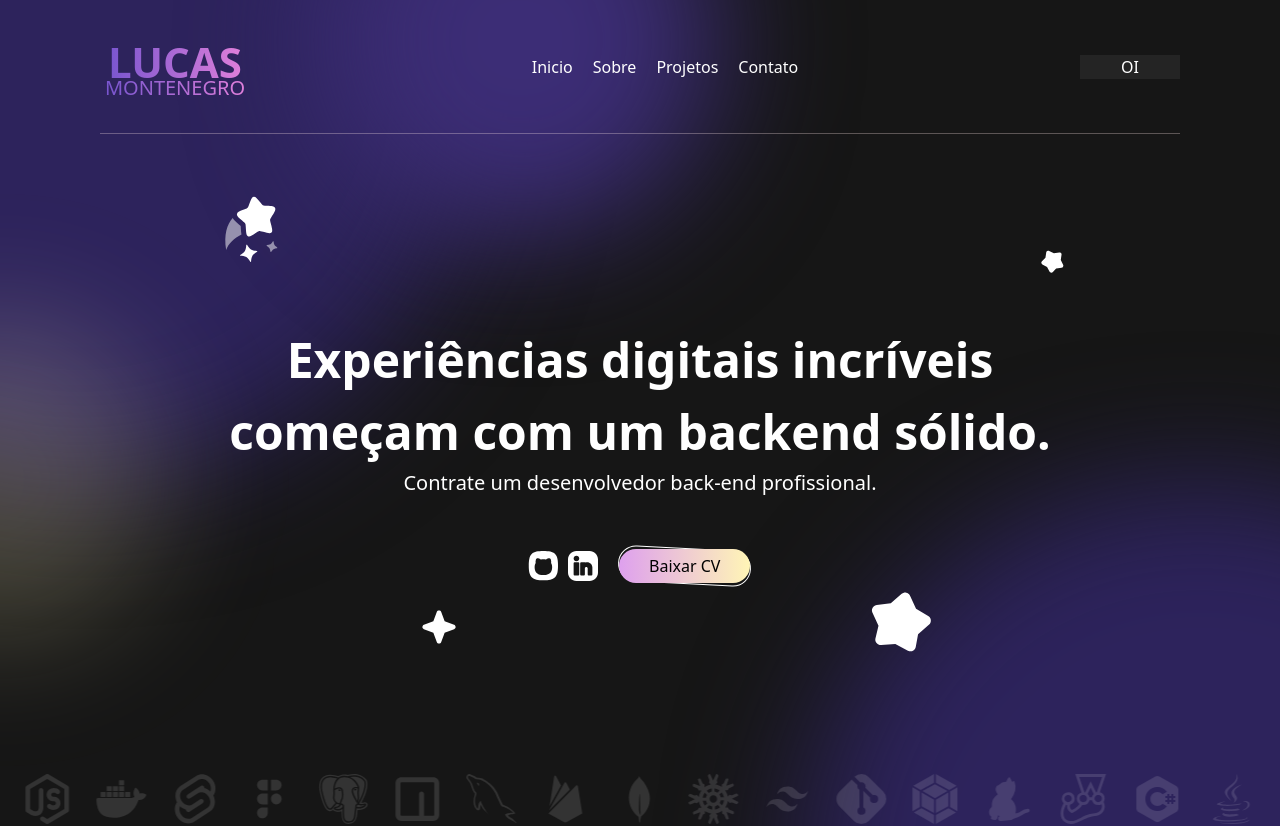
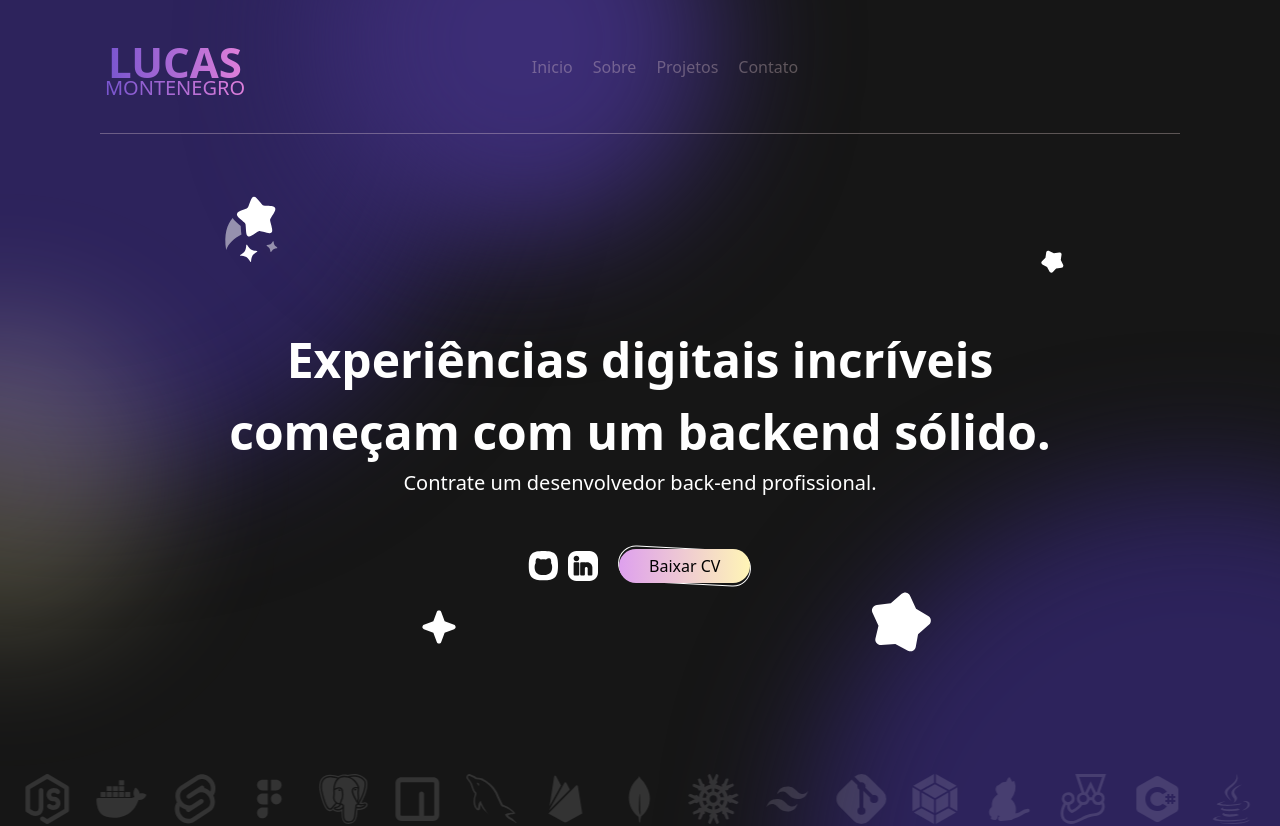
Before and after one commit to lukinhas563/portfolio-v2, a Next.js app: page / in a window 1280 px wide. Shown: the top 826 px of the page. Built offline with nearby package versions, Linux system fonts and the light colour scheme.

Commit message:
:sparkles: feat: create menu funcionality

```diff
--- a/src/components/layouts/about/About.tsx
+++ b/src/components/layouts/about/About.tsx
@@ -3,7 +3,7 @@ import styles from "./about.module.css";
 
 export default function About() {
   return (
-    <section className={styles.section}>
+    <section className={styles.section} id="about">
       <div className={styles.container}>
         <div>
           <h2 className={styles.title}>Sobre mim </h2>
--- a/src/components/layouts/contact/Contact.tsx
+++ b/src/components/layouts/contact/Contact.tsx
@@ -4,7 +4,7 @@ import Email from "@/components/common/email/Email";
 
 export default function Contact() {
   return (
-    <section className={styles.container}>
+    <section className={styles.container} id="contact">
       <div className="absolute bg-[#2D235C] h-[50rem] w-[50rem] left-[-30rem] top-[-20rem] rounded-full blur-3xl" />
       <Icon
         name="light"
--- a/src/components/layouts/footer/Footer.tsx
+++ b/src/components/layouts/footer/Footer.tsx
@@ -1,5 +1,5 @@
 import Logo from "@/components/common/logo/Logo";
-import Menu from "../menu/Menu";
+import styles from "./footer.module.css";
 
 export default function Footer() {
   return (
@@ -7,10 +7,26 @@ export default function Footer() {
       <p>Criado com ♥️ por</p>
       <Logo />
       <ul className="flex flex-row gap-4 mt-4">
-        <li>Inicio</li>
-        <li>Sobre</li>
-        <li>Projetos</li>
-        <li>Contato</li>
+        <li>
+          <a href="#menu" className={styles.option}>
+            Inicio
+          </a>
+        </li>
+        <li>
+          <a href="#about" className={styles.option}>
+            Sobre
+          </a>
+        </li>
+        <li>
+          <a href="#projects" className={styles.option}>
+            Projetos
+          </a>
+        </li>
+        <li>
+          <a href="#contact" className={styles.option}>
+            Contato
+          </a>
+        </li>
       </ul>
     </footer>
   );
--- /dev/null
+++ b/src/components/layouts/footer/footer.module.css
@@ -0,0 +1,9 @@
+.option {
+  color: rgba(255, 230, 230, 0.3);
+
+  transition: color ease-in-out 100ms;
+}
+
+.option:hover {
+  color: white;
+}
--- a/src/components/layouts/menu/Menu.tsx
+++ b/src/components/layouts/menu/Menu.tsx
@@ -3,14 +3,30 @@ import styles from "./menu.module.css";
 
 export default function Menu() {
   return (
-    <nav className={styles.menu}>
+    <nav className={styles.menu} id="menu">
       <Logo />
 
       <ul className={styles.options}>
-        <li>Inicio</li>
-        <li>Sobre</li>
-        <li>Projetos</li>
-        <li>Contato</li>
+        <li>
+          <a className={styles.option} href="#header">
+            Inicio
+          </a>
+        </li>
+        <li>
+          <a className={styles.option} href="#about">
+            Sobre
+          </a>
+        </li>
+        <li>
+          <a className={styles.option} href="#projects">
+            Projetos
+          </a>
+        </li>
+        <li>
+          <a className={styles.option} href="#contact">
+            Contato
+          </a>
+        </li>
       </ul>
 
       <div className={styles.doggle}>OI</div>
--- a/src/components/layouts/menu/menu.module.css
+++ b/src/components/layouts/menu/menu.module.css
@@ -13,6 +13,16 @@
     flex-direction: row;
 
     gap: 20px;
+
+    .option {
+      color: rgba(255, 230, 230, 0.3);
+
+      transition: color ease-in-out 100ms;
+    }
+
+    .option:hover {
+      color: white;
+    }
   }
 
   .doggle {
@@ -23,5 +33,7 @@
     width: 100px;
 
     background-color: rgba(240, 248, 255, 0.06);
+
+    opacity: 0;
   }
 }
--- a/src/components/layouts/projects/Projects.tsx
+++ b/src/components/layouts/projects/Projects.tsx
@@ -3,7 +3,7 @@ import styles from "./projects.module.css";
 
 export default function Projects() {
   return (
-    <section className={styles.container}>
+    <section className={styles.container} id="projects">
       <h2 className={styles.title}>PROJETOS RECENTES</h2>
 
       <div className={styles.grid}>
```
